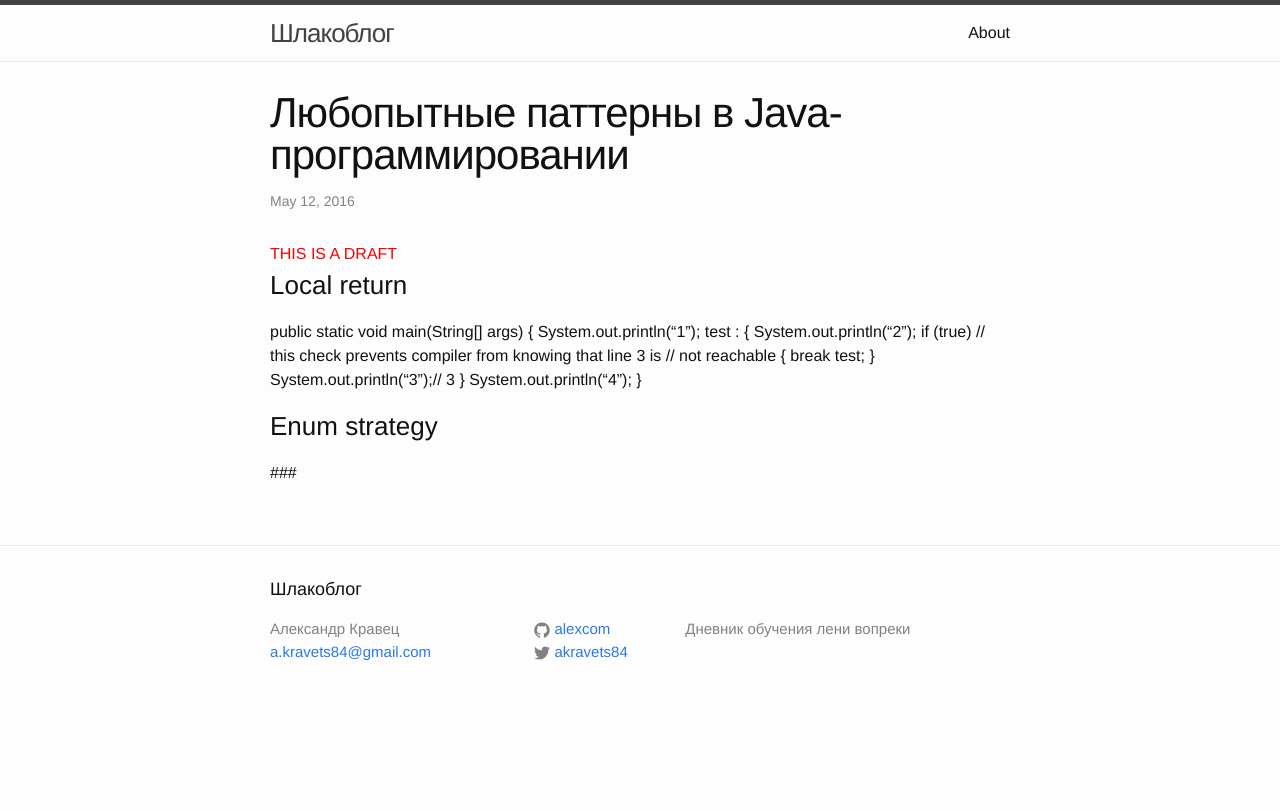
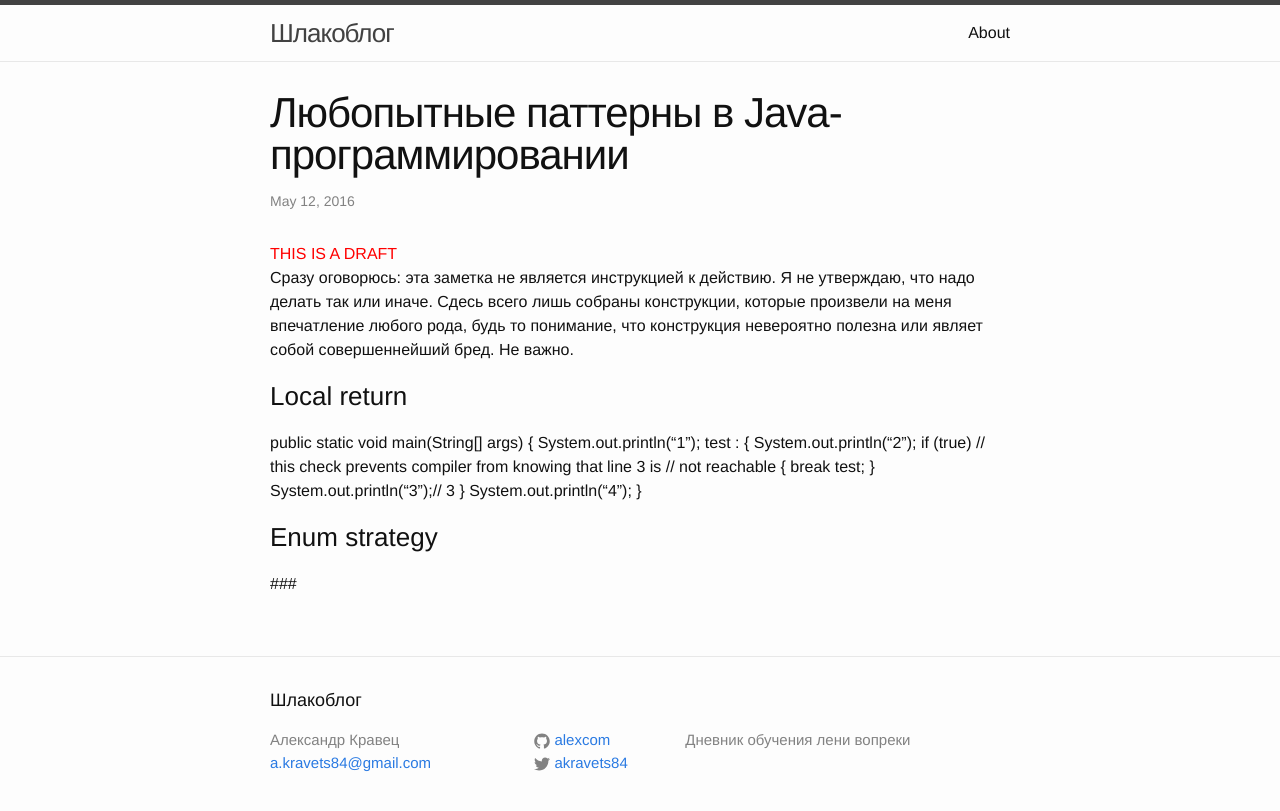
Before and after one commit to alexcom/alexcom.github.io, a Jekyll site: the page built from _posts/2015-05-12-curious-java-patterns.md, in a window 1280 px wide. Shown: the top 811 px of the page. Built offline with Jekyll 4.4.1, drawn with Linux system fonts in a browser that asks for light colours.

Commit message:
disclaimer

```diff
--- a/_posts/2015-05-12-curious-java-patterns.md
+++ b/_posts/2015-05-12-curious-java-patterns.md
@@ -5,7 +5,7 @@ date:   2016-05-12 19:00:00
 categories: idea eclipse migration pain
 ---
 <font color="red">THIS IS A DRAFT</font>
-
+Сразу оговорюсь: эта заметка не является инструкцией к действию. Я не утверждаю, что надо делать так или иначе. Сдесь всего лишь собраны конструкции, которые произвели на меня впечатление любого рода, будь то понимание, что конструкция невероятно полезна или являет собой совершеннейший бред. Не важно.
 
 
 ###Local return
```
